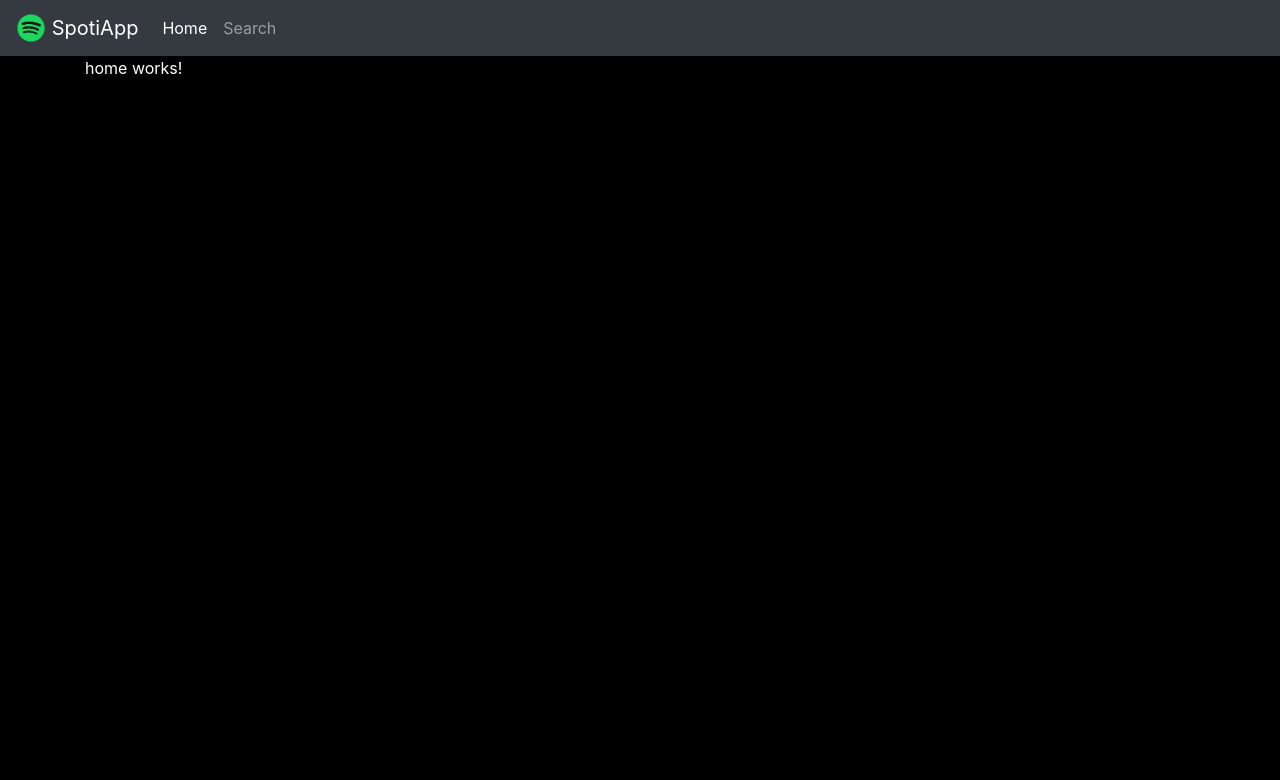
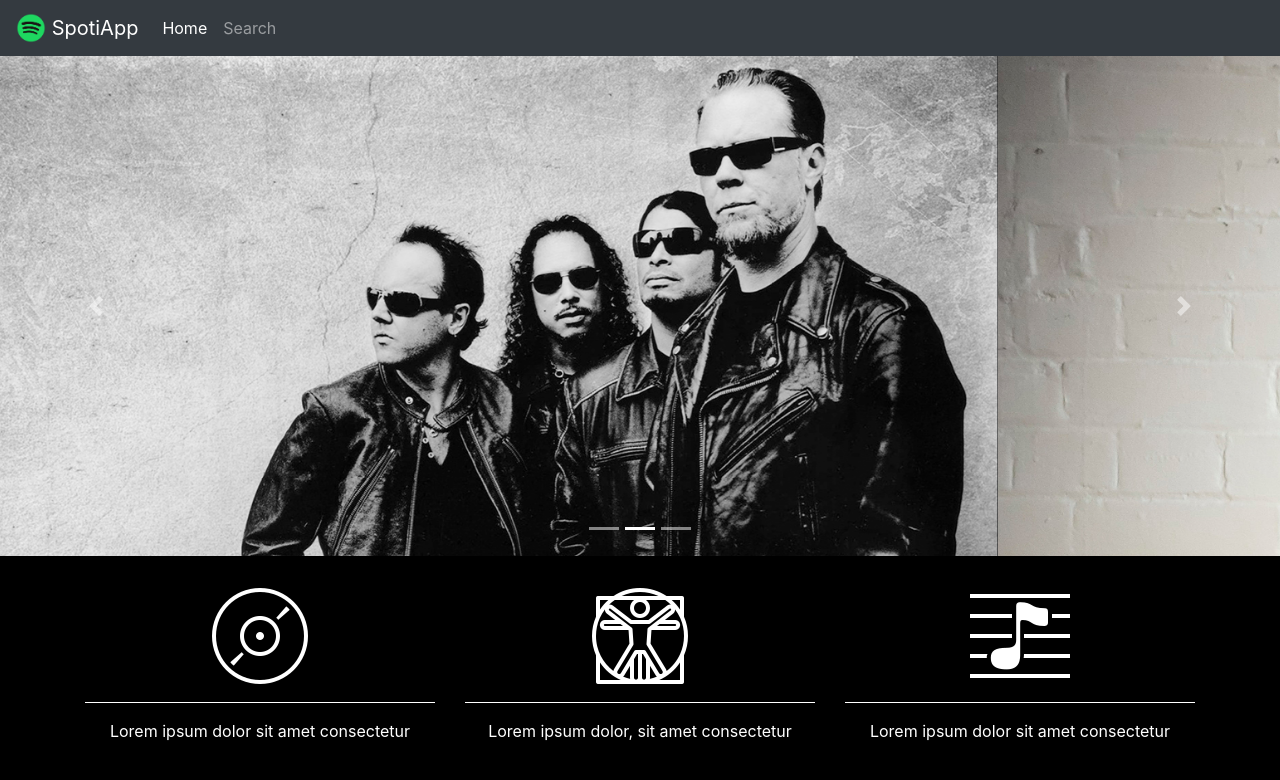
Before and after one commit to ecreyes/SpotiApp, an Angular app: page /home in a window 1280 px wide. Shown: the top 780 px of the page. Built offline with nearby package versions, Linux system fonts and the light colour scheme.

Commit message:
actualización de la página home esteticamente

```diff
--- a/src/app/app.component.html
+++ b/src/app/app.component.html
@@ -1,4 +1,2 @@
 <app-navbar></app-navbar>
-<div class="container">
-    <router-outlet></router-outlet>
-  </div>
+<router-outlet></router-outlet>
--- a/src/app/components/home/home.component.html
+++ b/src/app/components/home/home.component.html
@@ -1,3 +1,46 @@
-<p>
-  home works!
-</p>
+<div id="carouselExampleIndicators" class="carousel slide" data-ride="carousel">
+  <ol class="carousel-indicators">
+    <li data-target="#carouselExampleIndicators" data-slide-to="0" class="active"></li>
+    <li data-target="#carouselExampleIndicators" data-slide-to="1"></li>
+    <li data-target="#carouselExampleIndicators" data-slide-to="2"></li>
+  </ol>
+  <div class="carousel-inner">
+    <div class="carousel-item active">
+      <img class="d-block w-100" src="assets/img/slide-1.jpg" alt="First slide">
+    </div>
+    <div class="carousel-item">
+      <img class="d-block w-100" src="assets/img/slide-2.jpg" alt="Second slide">
+    </div>
+    <div class="carousel-item">
+      <img class="d-block w-100" src="assets/img/slide-3.jpg" alt="Third slide">
+    </div>
+  </div>
+  <a class="carousel-control-prev" href="#carouselExampleIndicators" role="button" data-slide="prev">
+    <span class="carousel-control-prev-icon" aria-hidden="true"></span>
+    <span class="sr-only">Previous</span>
+  </a>
+  <a class="carousel-control-next" href="#carouselExampleIndicators" role="button" data-slide="next">
+    <span class="carousel-control-next-icon" aria-hidden="true"></span>
+    <span class="sr-only">Next</span>
+  </a>
+</div>
+
+<div class="container top-30">
+  <div class="row">
+    <div class="col-md-4 text-center">
+      <img src="assets/img/album.png" alt="">
+      <hr>
+      Lorem ipsum dolor sit amet consectetur
+    </div>
+    <div class="col-md-4 text-center">
+      <img src="assets/img/artist.png" alt="">
+      <hr>
+      Lorem ipsum dolor, sit amet consectetur
+    </div>
+    <div class="col-md-4 text-center">
+      <img src="assets/img/music.png" alt="">
+      <hr>
+      Lorem ipsum dolor sit amet consectetur
+    </div>
+  </div>
+</div>
```
